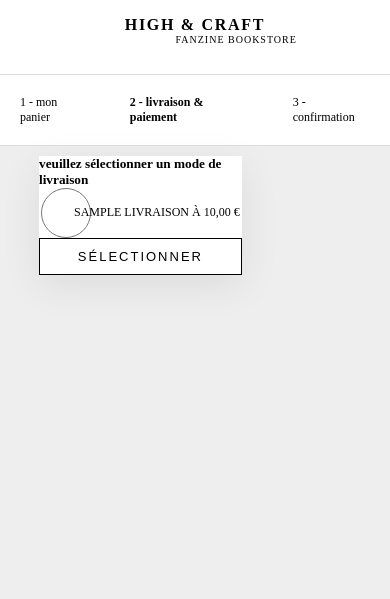
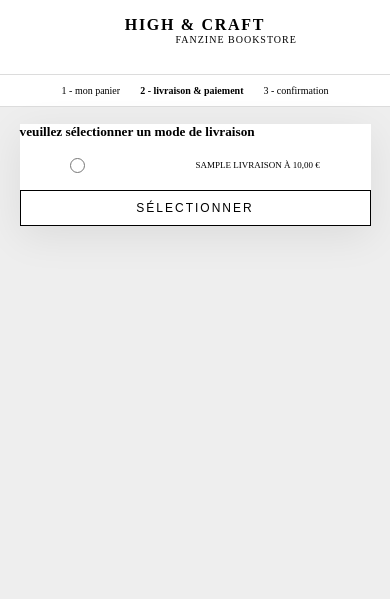
Before and after one commit to louise-decombe/boutique, a PHP site: page /order.php in a window 390 px wide. Shown: the top 599 px of the page. Run offline with PHP 8.4, Linux system fonts and the light colour scheme; the visitor is signed in with stand-in values (Sample User, id 1); data comes from the database, SQL or seed files in the repository; tables that the repository leaves empty hold one stand-in row (values such as "Sample post"); some libraries are stand-ins or nearby versions; some web fonts are replaced.

Commit message:
update css order
adaptation responsive css page order

```diff
--- a/css/style-order.css
+++ b/css/style-order.css
@@ -1,6 +1,3 @@
-
-
-
 /* - - - - - - - - - - - - - - - - - - - - - - - - - - - - - - - - - - - - - - - - - - - - - - - - - - - - - - - - - - - - - - - - - - - - - - - - - - - - - */
 /*** ORDER ***/
 
@@ -127,11 +124,13 @@
     display: flex;
     align-items: center;
     justify-content: space-around;
+    padding-top:1.5%;
+    padding-bottom:1.5%;
 }
 
 #container-delivery form input[type=radio]{
-    width : 50px;
-    height: 50px;
+    width : 30px;
+    height: 30px;
 }
 
 #container-delivery form label{
@@ -197,6 +196,7 @@
     background: white;
     margin-left:2.5%;
     margin-top: 2.5%;
+    width: 90%;
 }
 
 #delivery-infos #address{
@@ -283,14 +283,21 @@
 
 #recap-order{
     display: flex;
-    margin-top:2.5%;
+    margin-top:3.5%;
     flex-direction:column;
-    background-color : white;
-    box-shadow:0 10px 40px rgba(0,0,0,0.08);
+    align-items:center;
     width : 30%;
 }
 
-#recap-order article span{
+#recap-order-container1{
+    display: flex;
+    flex-direction: column;
+    background-color:white;
+    margin-bottom : 5%;
+    width:100%;
+}
+
+#recap-order-container1 span{
     display: flex;
     padding-left: 20px;
     padding-top: 20px;
@@ -298,13 +305,172 @@
     border-bottom: 0.5px solid gainsboro;
     font-weight:200;
     font-size:13px;
+    font-family: 'Exo', sans-serif;
 }
+
+#recap-article{
+    display: flex;
+    padding:20px;
+    border: 0.5px solid gray;
+    justify-content: space-between;
+    background-color:white;
+    align-items: center;
+    margin:2.5%;
+}
+
+#recap-article img{
+    width:50px;
+    height: 70px;
+}
+
+#recap-order-container2 span a{
+    display:flex;
+    justify-content: center;
+    padding-bottom:5px;
+    border-bottom: 0.5px solid gray;
+    color:black;
+    font-weight:600;
+    font-size:16px;
+}
+
+#recap-order-container2 span a:hover{
+    color:#00FF00;
+    transition:1.5s;
+    border-bottom: 0.5px solid #00FF00;
+}
+
+#delivery-charging{
+    display:flex;
+    padding-left : 20px;
+    font-size:13px;
+    letter-spacing: 1.2px;;
+    font-family: 'Exo', sans-serif;
+}
+
+#total-order{
+    display:flex;
+    background-color:black;
+    color:white;
+    padding:20px;
+    font-size:14px;
+    letter-spacing: 1.2px;;
+    font-family: 'Exo', sans-serif;
+}
+
+#recap-order-container3{
+    display:flex;
+    flex-direction:column;
+    background-color: #eee;
+}
+
+#recap-order-container3 span{
+    display: flex;
+    font-size : 14px;
+    font-family: 'Open Sans', sans-serif;
+    letter-spacing: 1.3px;
+    padding-bottom : 5%;
+    font-weight:600;
+}
+
+#recap-order-container3 a{
+    display: flex;
+    font-size : 12px;
+    font-family: 'Open Sans', sans-serif;
+    letter-spacing: 2px;
+    padding-bottom : 5%;
+    color:black;
+}
+
+#recap-order-container3 a:hover{
+    color:#00FF00;
+    transition:1.5s;
+}
+
+#recap-order-container3 p{
+    text-align: justify;
+    font-size : 11px;
+    letter-spacing: 0.9px;
+    font-family: 'Open Sans', sans-serif;
+}
+
 
 
 /*** ORDER ***/
 
 
 @media (max-width: 980px){
+
+    #container-order nav ul{
+        display: flex;
+        font-size:10px;
+    }
+
+    #container-order nav ul li{
+        padding : 10px;
+    }
+
+    #container-delivery{
+        flex-direction: column;
+        align-items: center;
+
+    }
+
+    #radio-section{
+        flex-direction: row;
+        padding-top:5%;
+        padding-bottom:5%;
+    }
+
+    #container-delivery form input[type=radio]{
+        width : 15px;
+        height: 15px;
+    }
+
+    #container-delivery form label{
+        margin-left: 2.5%;
+        font-size : 9px;
+    }
+
+
+    #container-delivery button{
+
+        font-size:12px;
+    }
+
+    #sub-order{
+        flex-direction:column;
+        align-items: center;
+        width: 100%;
+    }
+
+    #container-form-order{
+        width:90%;
+    }
+
+    #delivery-infos input[type="text"]{
+        width: 80%;
+    }
+
+    #section-cb input[type=text],#section-cb input[type=password]{
+        width:90%;
+    }
+
+    #recap-order{
+        width : 90%;
+    }
+
+    #recap-article img{
+        box-shadow: 0 0 15px #00FF00;
+    }
+
+    #input-cb{
+        display:flex;
+        margin-right:20px;
+        width:100%;
+        font-size:11px;
+    }
+
+
 
 
 
--- a/order.php
+++ b/order.php
@@ -93,10 +93,10 @@
                             <section id="delivery-infos">
                                 <legend> - vos informations de livraison - </legend>
                                 <section>
-                                    <input type="text" name="firstname" placeholder="prénom*" size="95">
-                                    <input type="text" name="lastname" placeholder="nom*" size="95">
-                                    <input id="address" type="text" name="address" placeholder="adresse postale*" size="95">
-                                    <input type="text" name="infos-delivery" placeholder="informations complémentaires pour le livreur" size="95">
+                                    <input type="text" name="firstname" placeholder="prénom*">
+                                    <input type="text" name="lastname" placeholder="nom*">
+                                    <input id="address" type="text" name="address" placeholder="adresse postale*">
+                                    <input type="text" name="infos-delivery" placeholder="informations complémentaires pour le livreur">
                                 </section>
                             </section>
 
@@ -124,10 +124,12 @@
                                     </section>
                                     <section>
                                         <label>numéro de carte bancaire* &nbsp;</label>
-                                        <input id="groupe1" type="text" size="4" maxlength="4" onkeyup="modification(this)" required>
-                                        <input id="groupe2" type="text" size="4" maxlength="4" onkeyup="modification(this)" required>
-                                        <input id="groupe3" type="text" size="4" maxlength="4" onkeyup="modification(this)" required>
-                                        <input id="groupe4" type="text" size="4" maxlength="4">
+                                        <section id="input-cb">
+                                            <input id="groupe1" type="text" size="4" maxlength="4" onkeyup="modification(this)" required>
+                                            <input id="groupe2" type="text" size="4" maxlength="4" onkeyup="modification(this)" required>
+                                            <input id="groupe3" type="text" size="4" maxlength="4" onkeyup="modification(this)" required>
+                                            <input id="groupe4" type="text" size="4" maxlength="4">
+                                        </section>
                                         <section id="cb-infos">
                                             <label>date d'expiration*</label>
                                             <input type="text" placeholder="MM/YYYY*" required>
```
